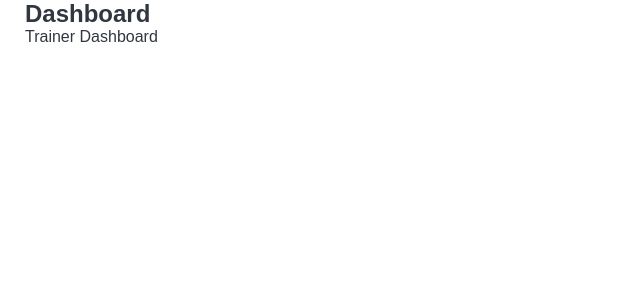
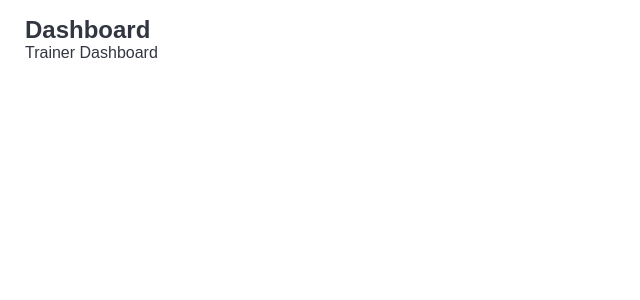
Before and after one commit to cameron-nye/trainer-portal, a React (Create React App) app in the folder client/: page /dashboard in a window 1280 px wide. Shown: the top 300 px of the page, without its empty margins (0-640 px from the left). Built offline with nearby package versions, Linux system fonts and the light colour scheme.

Commit message:
Added wrapper top padding

```diff
--- a/client/src/App.scss
+++ b/client/src/App.scss
@@ -1,6 +1,5 @@
 .app {
 	.wrapper {
-		padding-left: 25px;
-		padding-right: 25px;
+    padding: 1rem 25px;
 	}
 }
```
